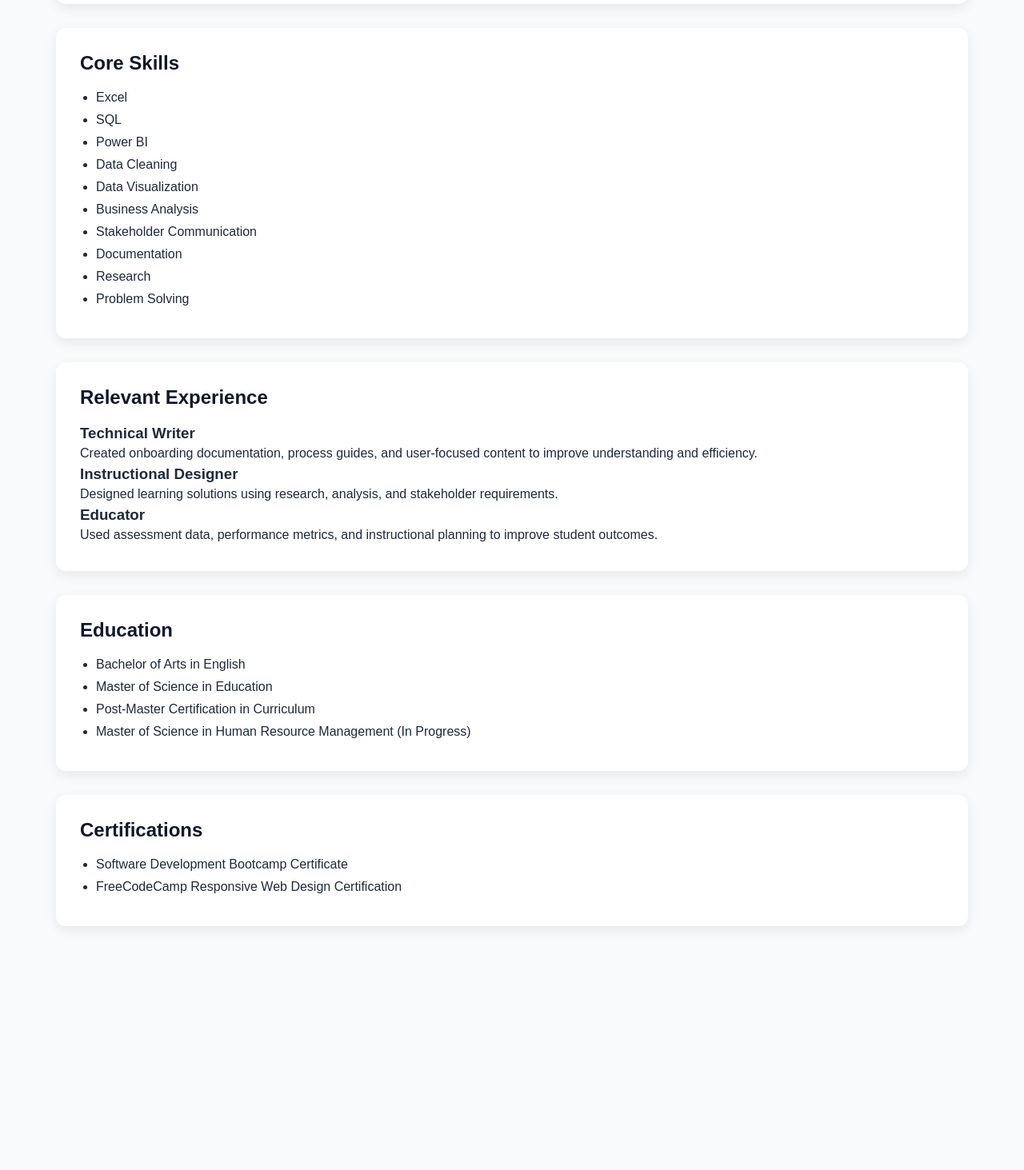
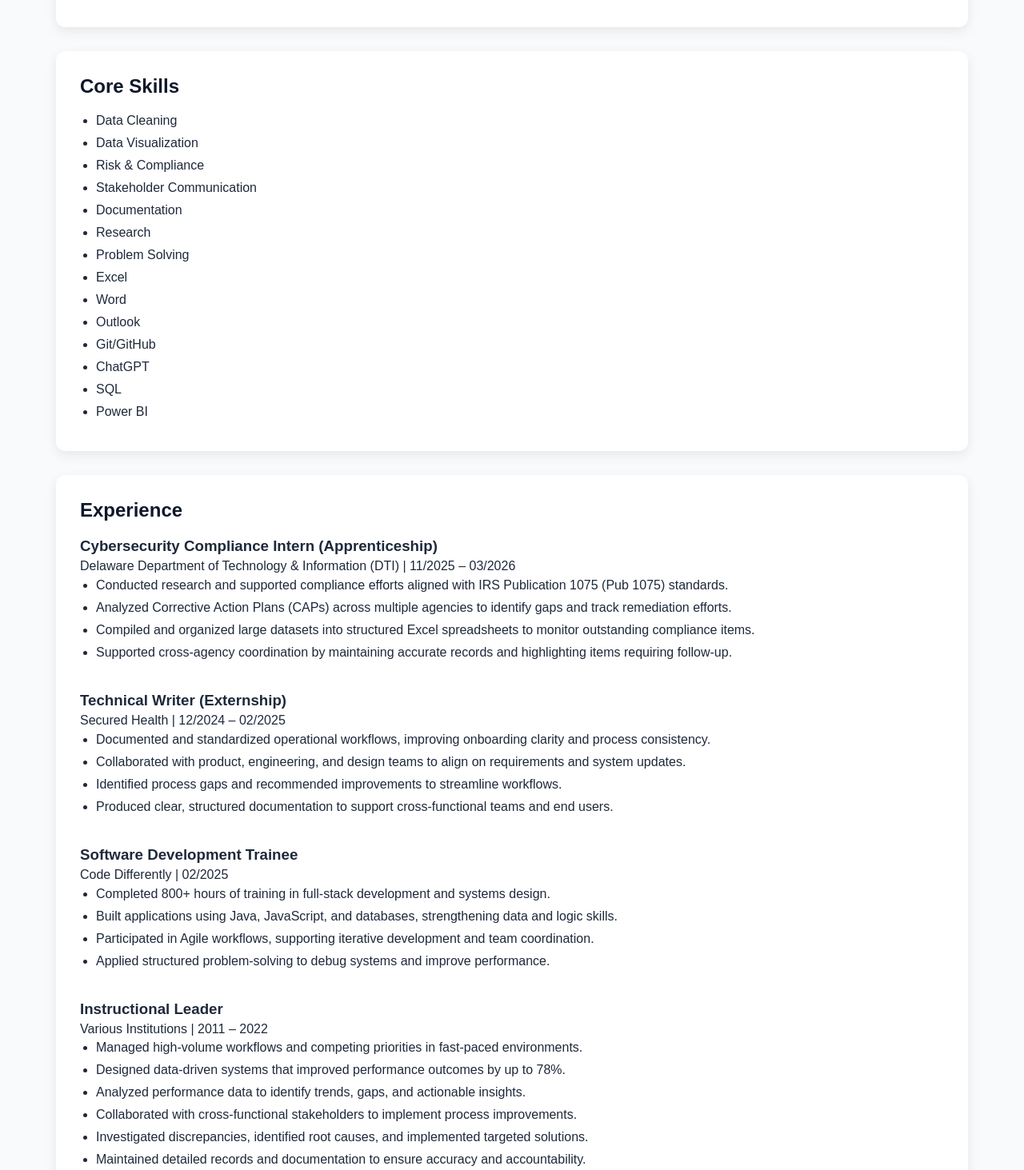
Before and after one commit to haldanek/haldane-business-data-analyst-portfolio, a React (Vite) app in the folder haldane-business-data-analyst-portfolio/: page /resume in a window 1280 px wide. Shown: the part 467-1930 px from the top of the page at 80% size. Before the commit the page ends 1685 px from the top, so only its background shows below. Built offline with nearby package versions, Linux system fonts and the light colour scheme.

Commit message:
feat(resume): add professional experience and update resume content

```diff
--- a/haldane-business-data-analyst-portfolio/src/index.css
+++ b/haldane-business-data-analyst-portfolio/src/index.css
@@ -418,6 +418,10 @@ p {
   margin-bottom: 20px;
 }
 
+/* RESUME PAGE- EXPERIENCE SECTION SPACING */
+.experience-item {
+  margin-bottom: 40px;
+}
 /* =========================
    ABOUT PAGE
 ========================= */
--- a/haldane-business-data-analyst-portfolio/src/pages/Resume.tsx
+++ b/haldane-business-data-analyst-portfolio/src/pages/Resume.tsx
@@ -5,7 +5,7 @@ function Resume() {
 
       <p>
         A summary of my qualifications, experience, and professional development
-        as I transition into Business Data Analytics.
+        as I transition into Data Analytics.
       </p>
 
       <section className='resume-download'>
@@ -16,11 +16,13 @@ function Resume() {
         <h2>Professional Summary</h2>
 
         <p>
-          Former educator, instructional designer, and technical writer
-          transitioning into Business Data Analytics. Experienced in research,
-          documentation, communication, stakeholder support, and problem-solving
-          with a growing focus on data analysis, reporting, and business
-          intelligence.
+          Former educator and detail-oriented professional transitioning into
+          Data Analytics. Strengths include research, documentation,
+          communication, data analysis, and process improvement. Experienced in
+          managing complex workflows, supporting stakeholders, and translating
+          ambiguity into structured systems. Brings a teacher’s approach to
+          operations—organizing information clearly, identifying gaps, and
+          building efficient, scalable processes.
         </p>
       </section>
 
@@ -28,52 +30,142 @@ function Resume() {
         <h2>Core Skills</h2>
 
         <ul>
-          <li>Excel</li>
-          <li>SQL</li>
-          <li>Power BI</li>
           <li>Data Cleaning</li>
           <li>Data Visualization</li>
-          <li>Business Analysis</li>
+          <li>Risk & Compliance</li>
           <li>Stakeholder Communication</li>
           <li>Documentation</li>
           <li>Research</li>
           <li>Problem Solving</li>
+          <li>Excel</li>
+          <li>Word</li>
+          <li>Outlook</li>
+          <li>Git/GitHub</li>
+          <li>ChatGPT</li>
+          <li>SQL</li>
+          <li>Power BI</li>
         </ul>
       </section>
 
       <section className='resume-section'>
-        <h2>Relevant Experience</h2>
+        <h2>Experience</h2>
 
-        <h3>Technical Writer</h3>
+        <div className='experience-item'>
+          <h3>Cybersecurity Compliance Intern (Apprenticeship)</h3>
+          <p>
+            Delaware Department of Technology & Information (DTI) | 11/2025 –
+            03/2026
+          </p>
 
-        <p>
-          Created onboarding documentation, process guides, and user-focused
-          content to improve understanding and efficiency.
-        </p>
+          <ul>
+            <li>
+              Conducted research and supported compliance efforts aligned with
+              IRS Publication 1075 (Pub 1075) standards.
+            </li>
+            <li>
+              Analyzed Corrective Action Plans (CAPs) across multiple agencies
+              to identify gaps and track remediation efforts.
+            </li>
+            <li>
+              Compiled and organized large datasets into structured Excel
+              spreadsheets to monitor outstanding compliance items.
+            </li>
+            <li>
+              Supported cross-agency coordination by maintaining accurate
+              records and highlighting items requiring follow-up.
+            </li>
+          </ul>
+        </div>
 
-        <h3>Instructional Designer</h3>
+        <div className='experience-item'>
+        <h3>Technical Writer (Externship)</h3>
+        <p>Secured Health | 12/2024 – 02/2025</p>
 
-        <p>
-          Designed learning solutions using research, analysis, and stakeholder
-          requirements.
-        </p>
+        <ul>
+          <li>
+            Documented and standardized operational workflows, improving
+            onboarding clarity and process consistency.
+          </li>
+          <li>
+            Collaborated with product, engineering, and design teams to align on
+            requirements and system updates.
+          </li>
+          <li>
+            Identified process gaps and recommended improvements to streamline
+            workflows.
+          </li>
+          <li>
+            Produced clear, structured documentation to support cross-functional
+            teams and end users.
+          </li>
+        </ul>
+        </div>
 
-        <h3>Educator</h3>
+        <div className='experience-item'>
+        <h3>Software Development Trainee</h3>
+        <p>Code Differently | 02/2025</p>
 
-        <p>
-          Used assessment data, performance metrics, and instructional planning
-          to improve student outcomes.
-        </p>
+        <ul>
+          <li>
+            Completed 800+ hours of training in full-stack development and
+            systems design.
+          </li>
+          <li>
+            Built applications using Java, JavaScript, and databases,
+            strengthening data and logic skills.
+          </li>
+          <li>
+            Participated in Agile workflows, supporting iterative development
+            and team coordination.
+          </li>
+          <li>
+            Applied structured problem-solving to debug systems and improve
+            performance.
+          </li>
+        </ul>
+        </div>
+
+        <div className='experience-item'>
+        <h3>Instructional Leader</h3>
+        <p>Various Institutions | 2011 – 2022</p>
+
+        <ul>
+          <li>
+            Managed high-volume workflows and competing priorities in fast-paced
+            environments.
+          </li>
+          <li>
+            Designed data-driven systems that improved performance outcomes by
+            up to 78%.
+          </li>
+          <li>
+            Analyzed performance data to identify trends, gaps, and actionable
+            insights.
+          </li>
+          <li>
+            Collaborated with cross-functional stakeholders to implement process
+            improvements.
+          </li>
+          <li>
+            Investigated discrepancies, identified root causes, and implemented
+            targeted solutions.
+          </li>
+          <li>
+            Maintained detailed records and documentation to ensure accuracy and
+            accountability.
+          </li>
+        </ul>
+        </div>
       </section>
 
       <section className='resume-section'>
         <h2>Education</h2>
 
         <ul>
-          <li>Bachelor of Arts in English</li>
-          <li>Master of Science in Education</li>
-          <li>Post-Master Certification in Curriculum</li>
-          <li>Master of Science in Human Resource Management (In Progress)</li>
+          <li>Software Development Certificate – Code Differently (2025)</li>
+          <li>Post-Master Certification (Curriculum, Instruction & Assessment) – Walden University (2023)</li>
+          <li>M.S. Education – Holy Family University (2014)</li>
+          <li>B.A. English – College of New Rochelle (2010)</li>
         </ul>
       </section>
 
@@ -81,8 +173,13 @@ function Resume() {
         <h2>Certifications</h2>
 
         <ul>
-          <li>Software Development Bootcamp Certificate</li>
-          <li>FreeCodeCamp Responsive Web Design Certification</li>
+          <li>Certified ScrumMaster – Scrum Alliance (2024)</li>
+          <li>Responsive Web Design – FreeCodeCamp (2024)</li>
+          <li>Learn JavaScript – Codecademy (2024)</li>
+          <li>Introduction to Cybersecurity – Cisco (2026)</li>
+          <li>
+            Pennsylvania Level II Teaching Certification – English (Grades 7–12)
+          </li>
         </ul>
       </section>
     </main>
```
